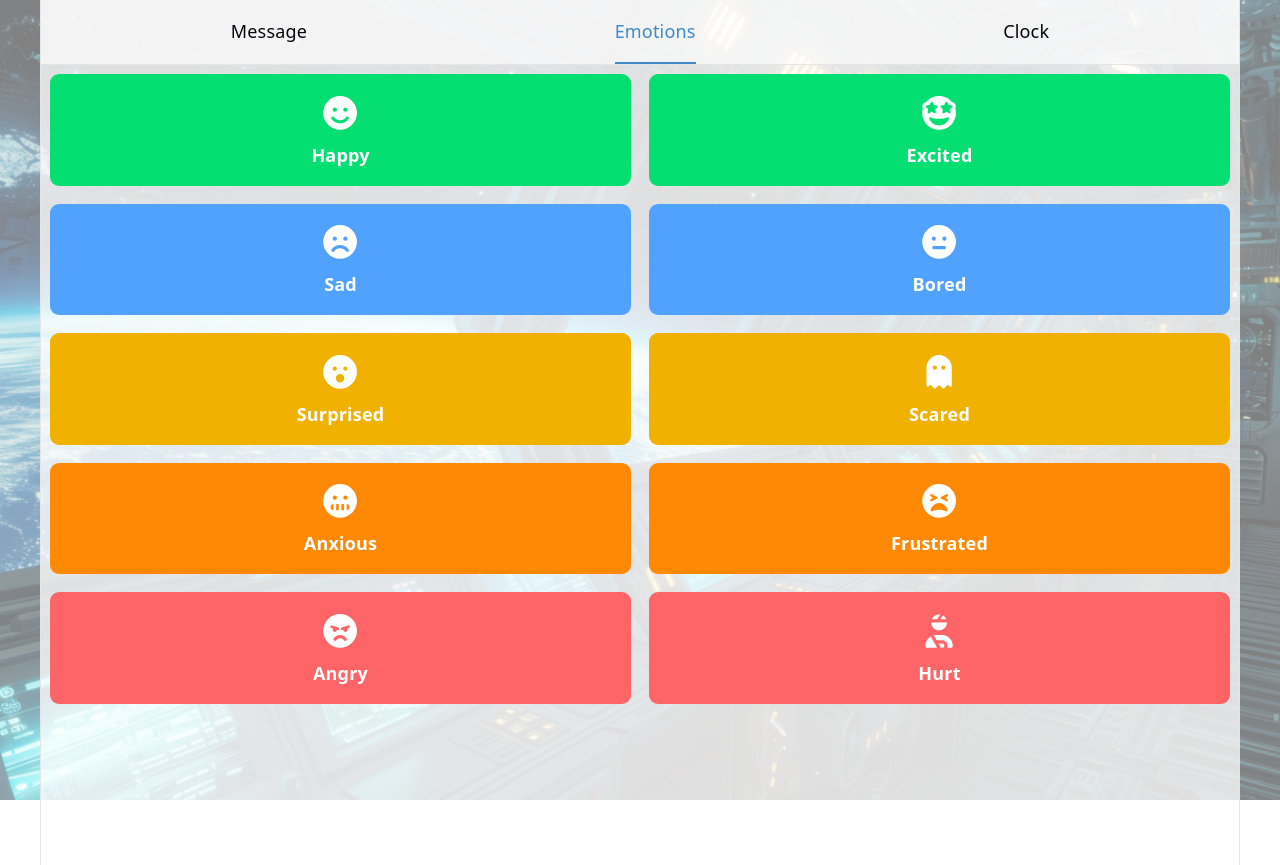
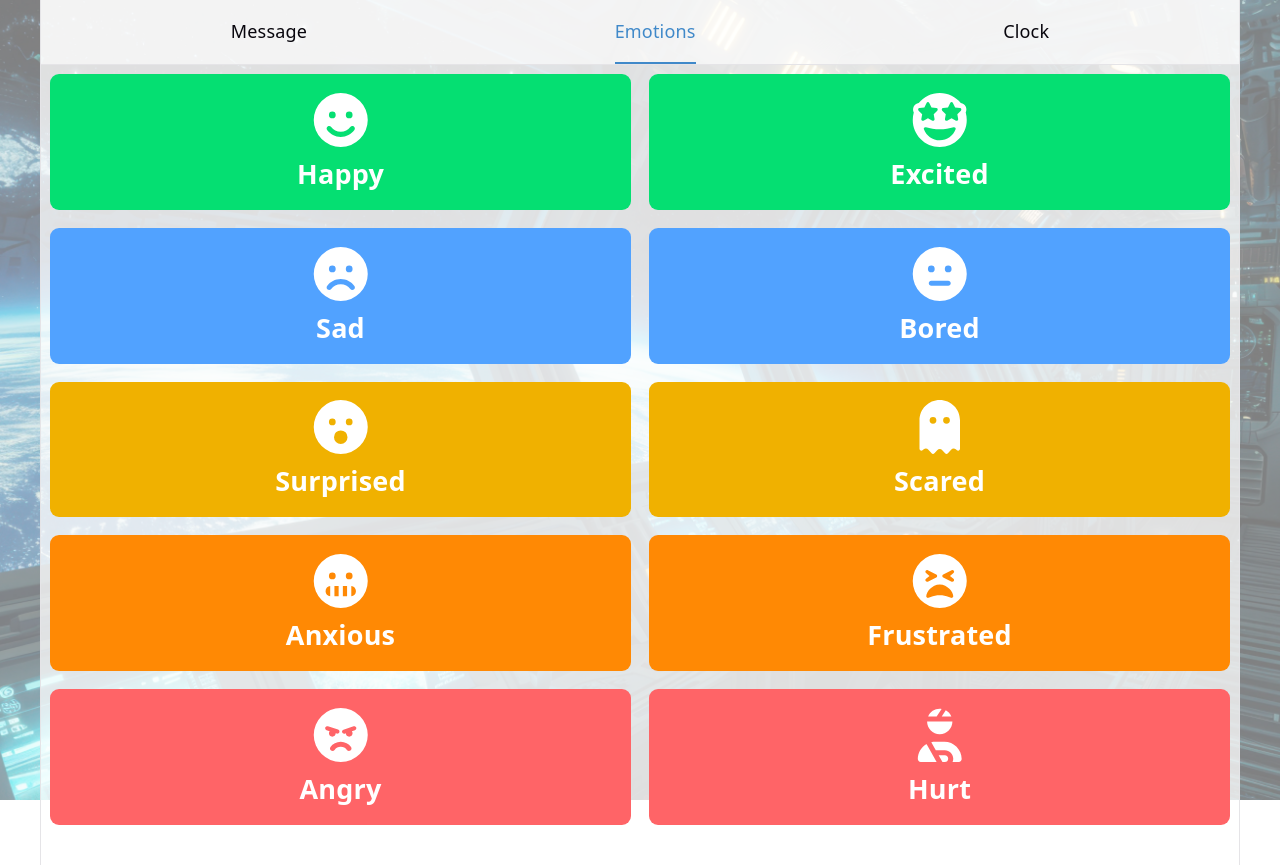
Before and after one commit to jairusaurus-rex/buckets-of-dice, a React (Vite) app: page /tools/emotions in a window 1280 px wide. Built offline with nearby package versions, Linux system fonts and the light colour scheme; what @microsoft/signalr would draw is missing.

Commit message:
fix: increase icon size and font size for emotion buttons in ToolsEmotions component

```diff
--- a/src/components/pages/Tools/ToolsEmotions.tsx
+++ b/src/components/pages/Tools/ToolsEmotions.tsx
@@ -28,8 +28,8 @@ export const ToolsEmotions = () => {
                         onClick={() => speak(emotion.name)}
                         className={` rounded-lg flex flex-col items-center justify-center p-4 ${emotion.color} hover:opacity-80 transition-opacity`}
                     >
-                        <div className="text-3xl mb-2 text-white ">{emotion.icon}</div>
-                        <span className="text-white font-bold">{emotion.name}</span>
+                        <div className="text-5xl mb-2 text-white ">{emotion.icon}</div>
+                        <span className="text-white text-2xl font-bold">{emotion.name}</span>
                     </button>
                 ))}
             </div>
```
